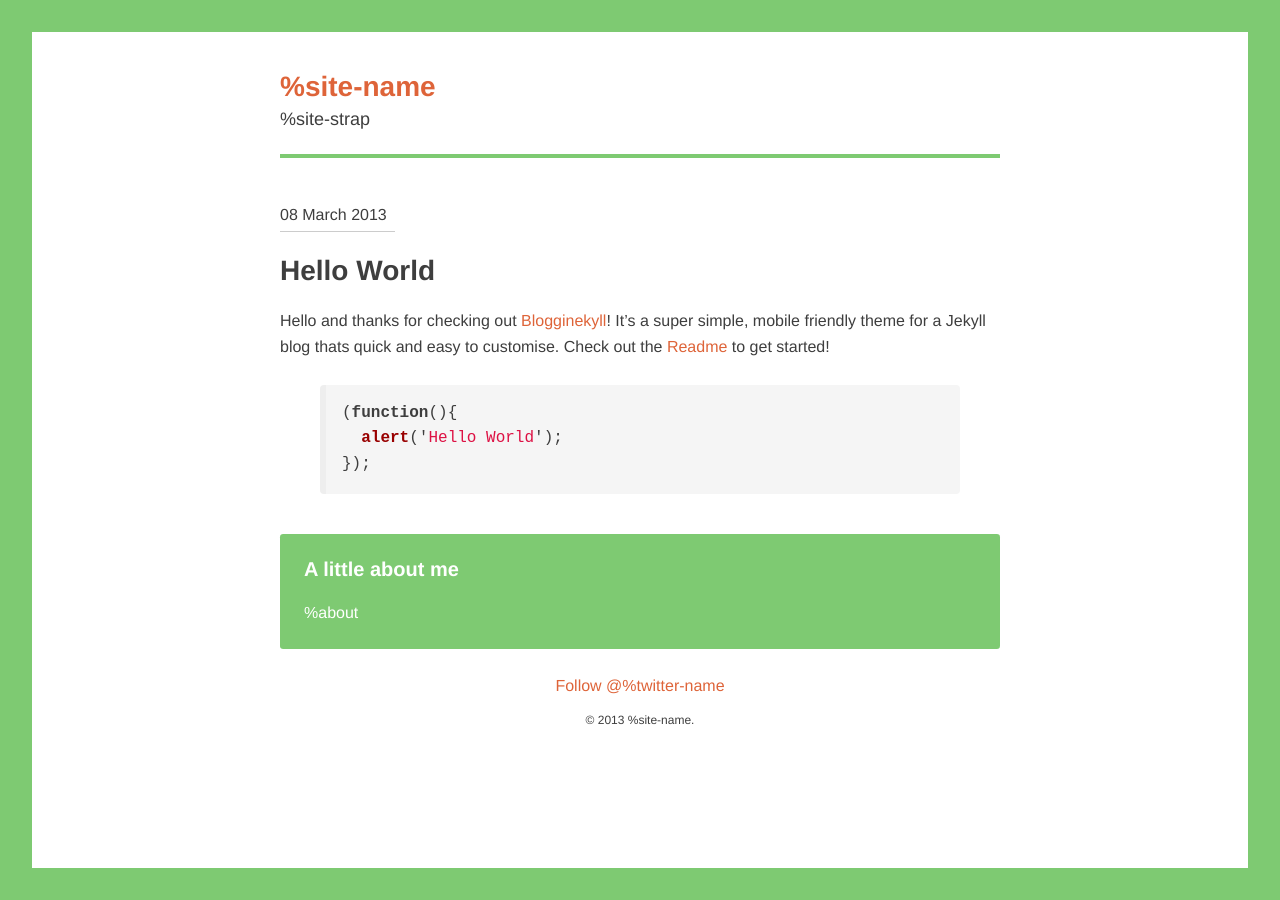
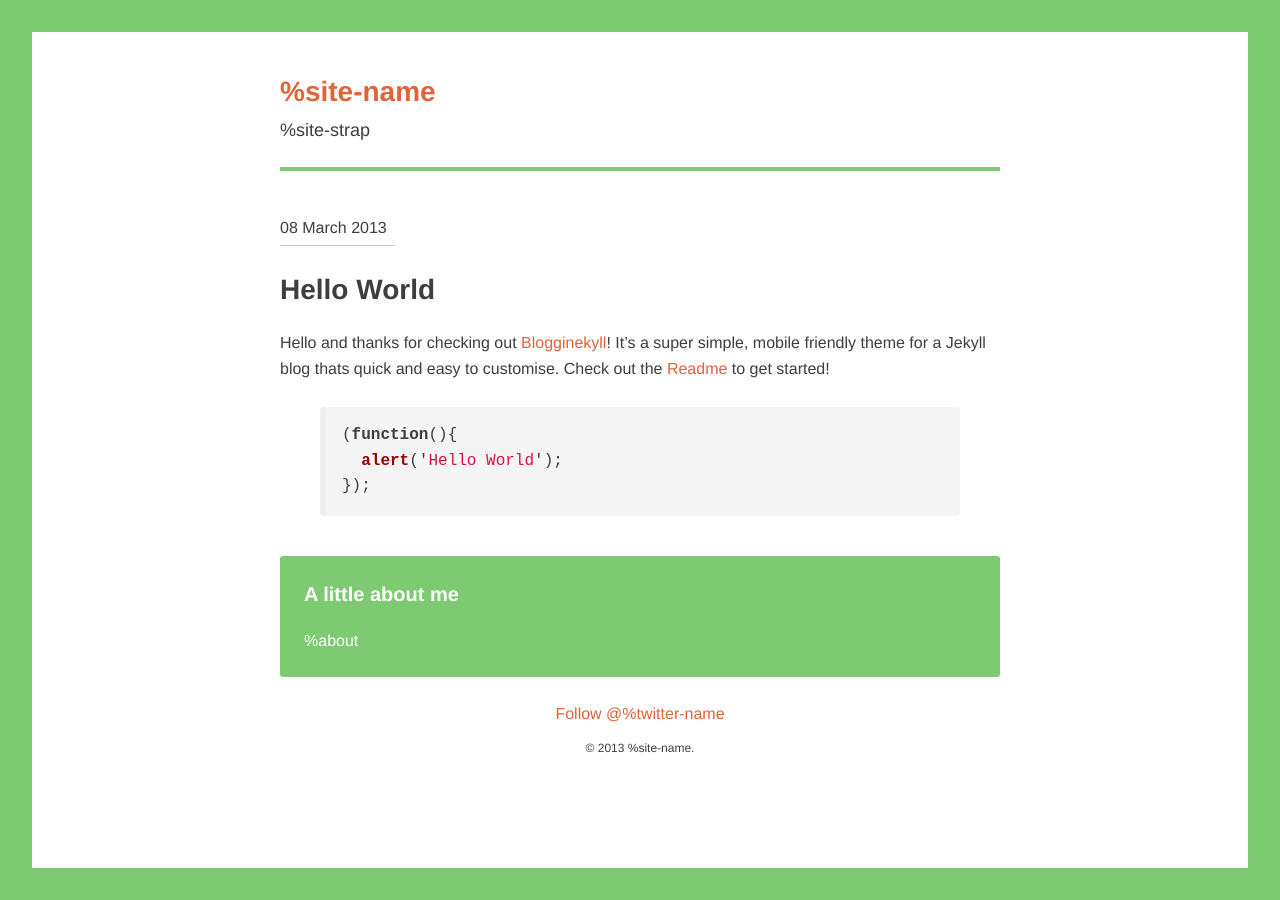
Before and after one commit to sirbrad/blogginekyll, a Jekyll site: the page built from _posts/2012-06-27-hello-world.md, in a window 1280 px wide. Built offline with Jekyll 4.4.1, drawn with Linux system fonts in a browser that asks for light colours; Markdown is read by kramdown in place of the engine named in the settings; comment, search, counter and statistics services are not loaded.

Commit message:
fixed a few issues I noticed on some forked version.

```diff
--- a/assets/css/index.css
+++ b/assets/css/index.css
@@ -116,7 +116,7 @@ table {
  ========================================================================== */
 .hx, h6, .h6, h5, .h5, h4, .h4, h3, .h3, h2, .h2, h1, .h1, .h1-l, .h1-xl {
   margin: 0 0 1em;
-  line-height: 1.1;
+  line-height: 1.4;
   font-weight: bold;
   -webkit-font-smoothing: antialiased;
 }
@@ -673,6 +673,10 @@ p, blockquote, ul, ol, dl, menu, pre {
   border-radius: .25em;
 }
 
+.post pre {
+  overflow: auto;
+}
+
 .post .highlight pre:last-of-type {
   margin-bottom: 0;
 }
--- a/assets/css/sass/base/_base.scss
+++ b/assets/css/sass/base/_base.scss
@@ -123,7 +123,7 @@ table {
 
 .hx {
   margin: 0 0 1em;
-  line-height: 1.1;
+  line-height: 1.4;
   font-weight: bold;
   -webkit-font-smoothing: antialiased;
 }
--- a/assets/css/sass/modules/_post.scss
+++ b/assets/css/sass/modules/_post.scss
@@ -35,6 +35,10 @@
   border-radius: .25em;
 }
 
+.post pre {
+  overflow: auto;
+}
+
 .post .highlight pre:last-of-type {
   margin-bottom: 0;
 }
```
